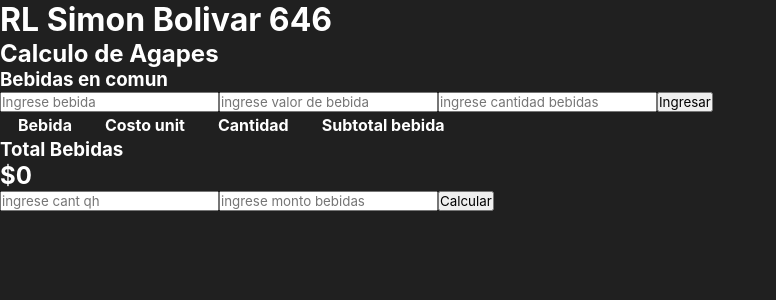
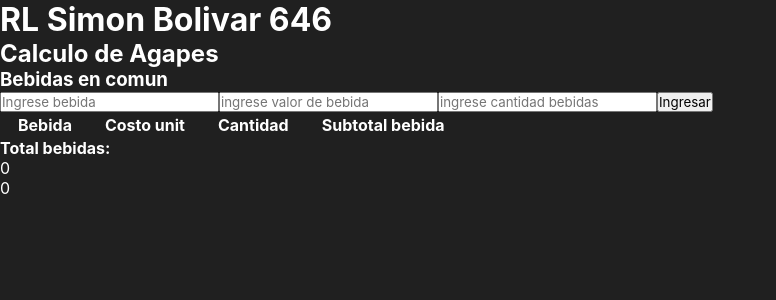
Before and after one commit to elifred2022/agapes, a React (Create React App) app: page / in a window 1280 px wide. Shown: the top 300 px of the page, without its empty margins (0-776 px from the left). Built offline with nearby package versions, Linux system fonts and the light colour scheme.

Commit message:
ya se comunica las funciones en balancebebidas por los props

```diff
--- a/src/components/transactions/bebidas/BalanceBebidas.js
+++ b/src/components/transactions/bebidas/BalanceBebidas.js
@@ -5,26 +5,43 @@ import { useState } from "react";
 function Balance() {
   const { transactionsBebidas } = useGlobalState();
 
-  /* const cantBebida = transactionsBebidas.map(
-    (transactionsBebidas) => transactionsBebidas.cantBebida
-  ); */
-
   const subAmountBebida = transactionsBebidas.map(
     (transactionsBebidas) => transactionsBebidas.subAmountBebida
   );
 
   const totalBebidas = subAmountBebida.reduce((acc, item) => (acc += item), 0);
 
+  const resultadoBebidas = totalBebidas;
+
   return (
     <div>
-      <h3>Total Bebidas</h3>
-      <h2>${totalBebidas} </h2>
-      <PorQh />
+      <b>Total bebidas:</b>
+      <p>{resultadoBebidas} </p>
+      <BalanceB resultado={resultadoBebidas} />
     </div>
   );
 }
 
+function BalanceB(props) {
+  // ---
+  const balanceB = () => {
+    console.log(props.resultado);
+  };
+
+  // llamamos funcion B
+
+  balanceB();
+
+  // renderizarmos contenido
+
+  return <p>{props.resultado} </p>;
+}
+
 export default Balance;
+
+/*
+
+  <h2>${totalBebidasB} </h2>
 
 function PorQh(props) {
   //const { addTransaction } = useGlobalState();
@@ -34,10 +51,10 @@ function PorQh(props) {
 
   const onSubmit = (e) => {
     e.preventDefault();
-    const calc = (cantQh, amountCqh) => {
+    const calcCadaQh = (cantQh, amountCqh) => {
       calcCadaQh = cantQh / amountCqh;
     };
-    console.log(cantQh, amountCqh, calcCadaQh, calc);
+    console.log(cantQh, amountCqh, calcCadaQh);
   };
 
   return (
@@ -63,4 +80,89 @@ function PorQh(props) {
       </form>
     </div>
   );
+}  */
+
+/*  funcion dividir:
+
+function CadaQh(props) {
+  const [totalBebidas, setTotalBebidas] = useState();
+
+  const [denominator, setDenominator] = useState();
+  const [result, setResult] = useState(0);
+
+  const handleNumeratorChange = (e) => {
+    setTotalBebidas(Number(e.target.value));
+  };
+
+  const handleDenominatorChange = (e) => {
+    setDenominator(Number(e.target.value));
+  };
+
+  const handleDivision = () => {
+    setResult(totalBebidas / denominator);
+  };
+
+  return (
+    <div>
+      <h1>División</h1>
+      <input
+        type="number"
+        value={totalBebidas}
+        onChange={handleNumeratorChange}
+        placeholder="ingrese monto bebidas"
+      />
+
+      <input
+        type="number"
+        value={denominator}
+        onChange={handleDenominatorChange}
+        placeholder="ingrese cant qh"
+      />
+      <button onClick={handleDivision}>Dividir</button>
+      <p>Cada qh debe pagar: {result}</p>
+    </div>
+  );
 }
+
+
+
+*/
+
+/*  --------------------------- chat gpt usar funciones co otras funciones;
+
+import React from 'react';
+
+function FuncionA() {
+  // Definir la función A y retornar un valor
+  const funcionA = () => {
+    return 'Hola, soy el resultado de la Función A';
+  };
+
+  // Llamar a la función A y almacenar el resultado en una variable
+  const resultadoFuncionA = funcionA();
+
+  // Renderizar el resultado de la función A en la interfaz
+  return (
+    <div>
+      <p>{resultadoFuncionA}</p>
+      <FuncionB resultado={resultadoFuncionA} />
+    </div>
+  );
+}
+
+function FuncionB(props) {
+  // Usar el resultado de la función A en la función B
+  const funcionB = () => {
+    console.log(props.resultado); // Imprimirá 'Hola, soy el resultado de la Función A'
+  };
+
+  // Llamar a la función B
+  funcionB();
+
+  // Renderizar el contenido de la función B
+  return <p>Función B</p>;
+}
+
+export default FuncionA;
+
+*/
```
